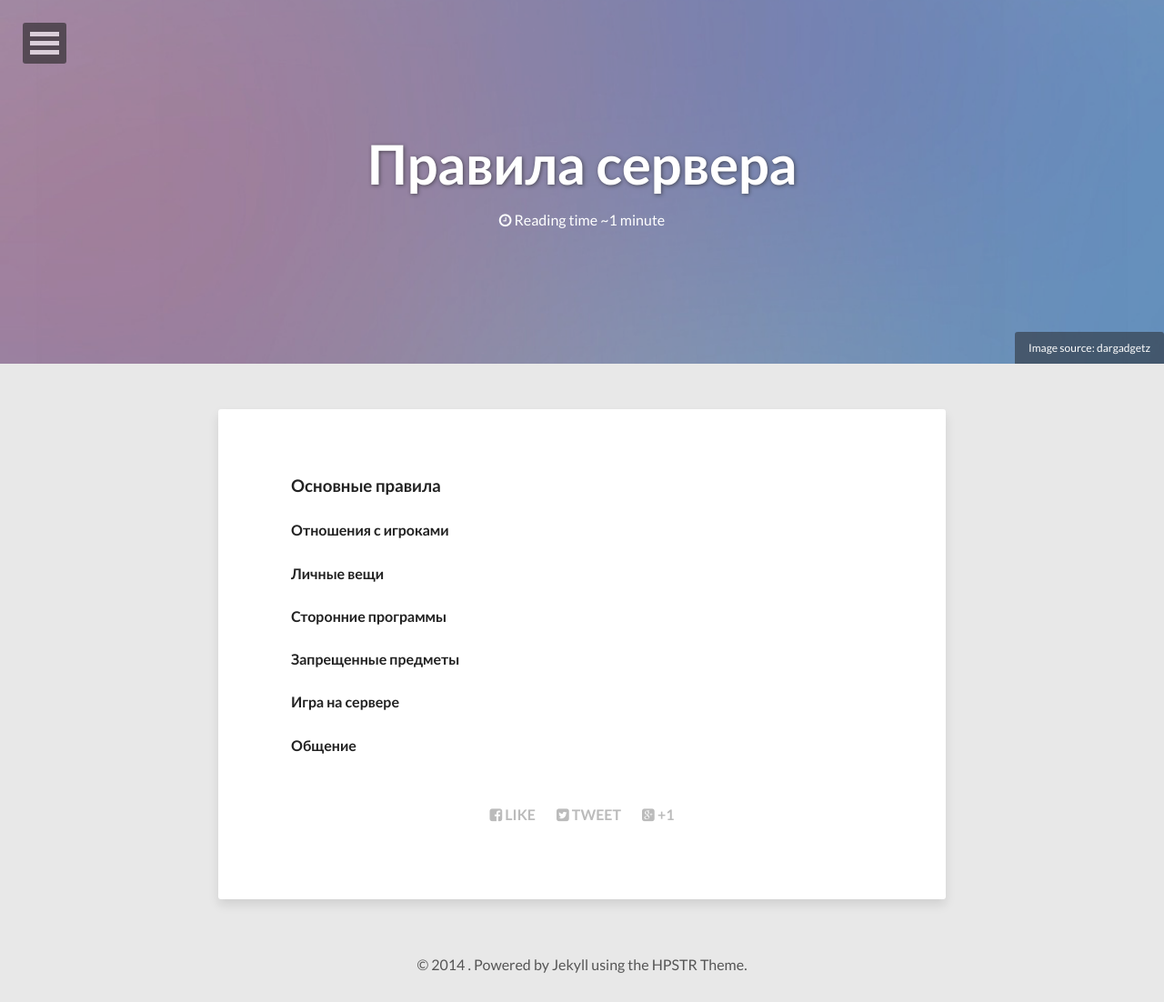
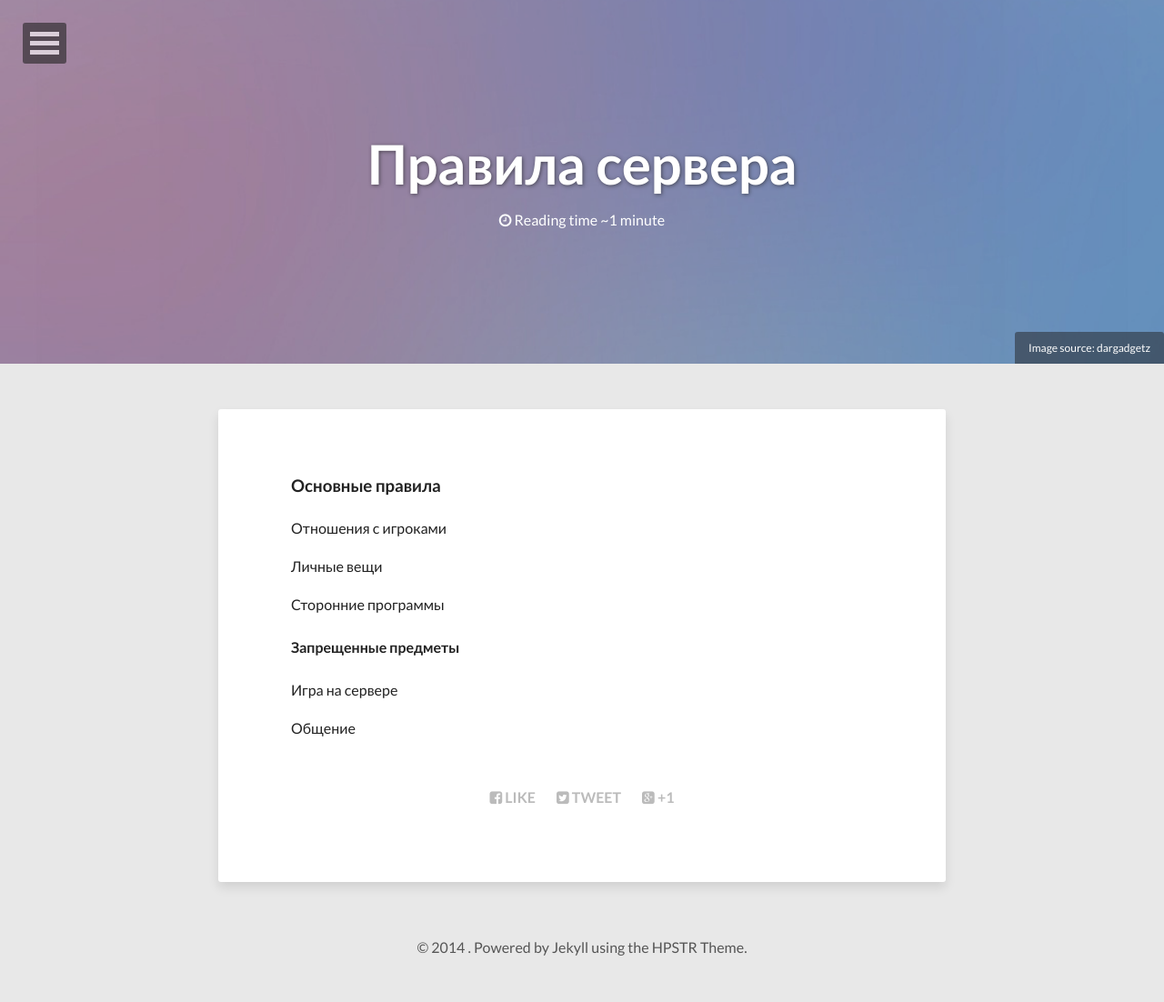
Before and after one commit to Xekep/terraz.fun, a Jekyll site: the page built from rules/index.md, in a window 1280 px wide. Shown: the whole page at 91% size. Built offline with Jekyll 4.4.1, drawn with Linux system fonts in a browser that asks for light colours; nearby versions of some CDN libraries.

```diff
--- a/rules/index.md
+++ b/rules/index.md
@@ -9,18 +9,18 @@ comments: false
 ---
 ###Основные правила
 
-####Отношения с игроками
+Отношения с игроками
 
 [^1]: Будьте вежливы и не используйте мат! В отличие от реальной жизни, в игре все лучше решается дуэлью, а не словесной перебранкой в чате. Наказание за мат может быть достаточно строгим, до недели мута или даже… Пары дней бана.
 [^2]: Если вам захотелось погулять по миру — не лезьте на стройки. Очень часто игроки жалуются на других игроков, мешающих им строить. Наказание за этот проступок не очень сурово, но все же. Наказанием вам будет kick (в худшем случае) или варп в другое случайное место на карте.
 
-####Личные вещи
+Личные вещи
 
 [^1]: Если вам нужно заприватить регион под себя — обратитесь к админу. Не надо огораживать дом шипами или адскими камнями, пожалуйста! Просто тихо и спокойно попросите админа защитить ваш дом. Это лишь совет, но не обязательное правило. Хотя лучше бы его соблюдать… Получать вечные жалобы на «смертельный» дом с кучей ловушек порой бывает не очень приятно.
 [^2]: Варварское разрушение построек, — мерзкое явление, оставляющее позади себя развалины. Не стоит этого делать. Восстановить дом можно за 3 минуты, а найти виновника — за 5 секунд. После чего и бан на недельку, ну а если разрушено было что-то масштабное и красивое… Тут уже бана навеки будет мало.
 [^3]: Если вы решили провести торг с другим игроком — советуем вам уединиться. Всегда найдется случайный прохожий, который подберет ваши предметы и исчезнет во тьме ночной. А лучше просто взять вещи из сундуков близ спавна.
 
-####Сторонние программы
+Сторонние программы
 
 [^1]: Забудьте про читы и трейнеры, будьте честным игроком, они у нас в почете. Кроме того, читы строжайше запрещены. Если не хотите получить бан — откажитесь от программ, облегчающих игру. От них одни проблемы. Бан на неделю вам будет обеспечен, это точно.
 [^2]: Кроме читов есть модифицированные клиенты. Получать преимущество над другими игроками нечестно, поэтому их мы тоже не советуем использовать. Совсем не советуем. Очень.
@@ -30,13 +30,13 @@ comments: false
 
 [^1]: На сервере есть запрещенные предметы. Их немного, вашу игру они почти ничуть не испортят, но спасут мир от нашествия хаоса.
 
-####Игра на сервере
+Игра на сервере
 
 [^1]: Стройте дома где угодно! Под землей, под водой, в небе и на земле. Но желательно чтобы через них был проход, если они каким-то образом могут мешать новичкам. Но знайте, если вы не сделаете этого, ваше строение может быть уничтожено или переделано таким образом, чтобы новички могли проходить не имея специальных предметов.
 [^2]: Не ставьте слишком много сундуков! Зачем вам пустые сундуки, из-за которых другие игроки не смогут поставить свои? Ограничьтесь сейфом или копилкой для важных вещей.
 [^3]: Каждый игрок может иметь 1-2 привата для дома и один приват для некоего ивента, который может устроить игрок. Вы можете попросить добавить кого-то в приват только если сами уже состоите в нем! Попытка обмана карается достаточно жестоко, от одного дня бана, до 5-и.
 
-####Общение
+Общение
 
 [^1]: Не пишите сообщения с нажатым капс-локом! Для тех, кто не в курсе, Caps Lock — клавиша, позволяющая печатать БОЛЬШИМИ БУКВАМИ. Если вам хочется привлечь внимание, проще почаще использовать восклицательные знаки. Но не переусердствуйте… А-то бывает немного грустно получить кик или бан на день.
 [^2]: Ваш ник должен быть девственно чист. Никаких матерных слов, никакой рекламы, даже если вам удастся её туда вставить. Этим вы только накличете беду в виде кика или бана.
```
